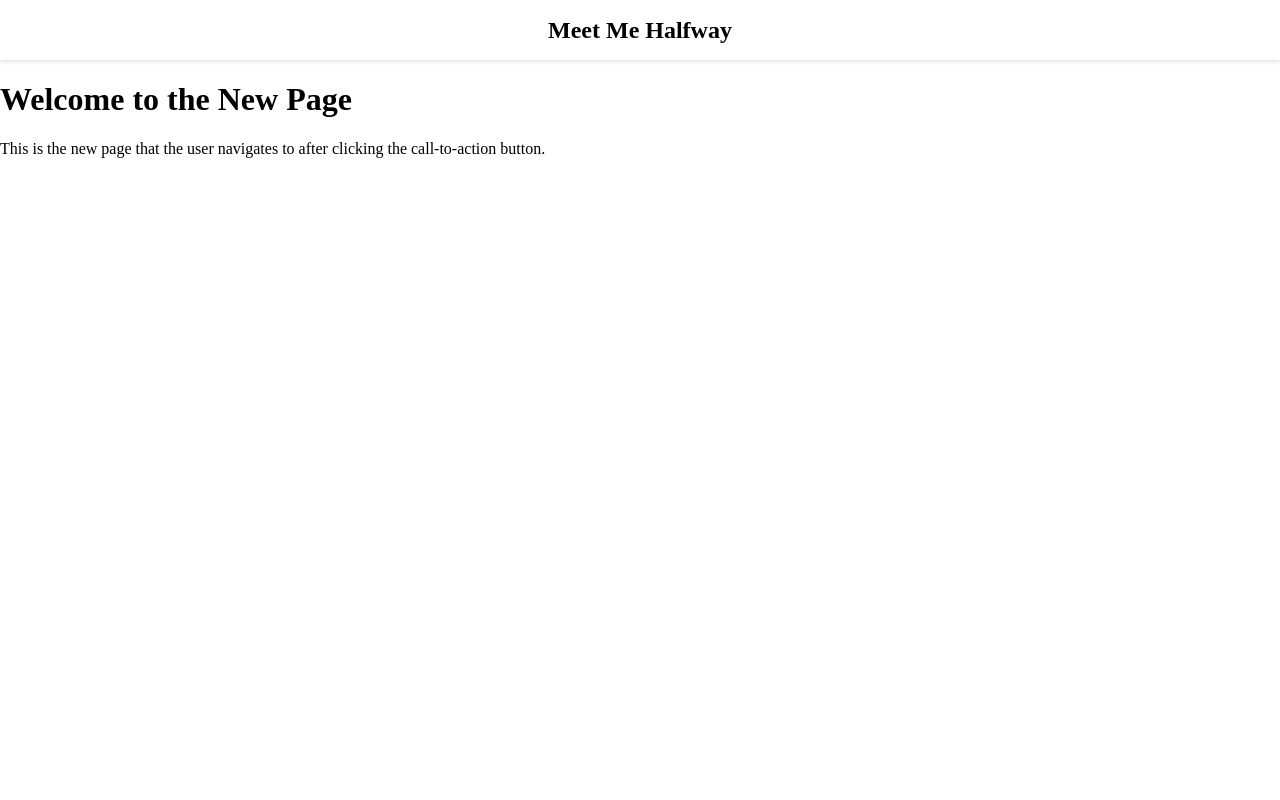
After one commit to thaneshp/meet-me-halfway, a Django app: page /app/search/ in a window 1280 px wide. The commit adds this page. Run offline with Django 4.2, Linux system fonts and the light colour scheme.

Commit message:
Adds nav and call-to-action to landing page

```diff
--- /dev/null
+++ b/app/templates/navbar.html
@@ -0,0 +1,5 @@
+<div class="navbar">
+    <div class="navbar-title">
+        <h1>Meet Me Halfway</h1>
+    </div>
+</div>
--- /dev/null
+++ b/app/templates/search.html
@@ -0,0 +1,18 @@
+<!DOCTYPE html>
+<html lang="en">
+{% load static %}
+<head>
+  <meta charset="UTF-8">
+  <meta name="viewport" content="width=device-width, initial-scale=1.0">
+  <title>New Page</title>
+  <link rel="stylesheet" href="{% static 'css/styles.css' %}">
+</head>
+<body>
+
+  {% include 'navbar.html' %}
+
+  <h1>Welcome to the New Page</h1>
+  <p>This is the new page that the user navigates to after clicking the call-to-action button.</p>
+
+</body>
+</html>
--- /dev/null
+++ b/app/templates/static/css/styles.css
@@ -0,0 +1,84 @@
+body::before {
+    content: '';
+    position: fixed;
+    top: 0;
+    left: 0;
+    width: 100%;
+    height: 100%;
+    background-image: var(--background-image-url);
+    background-size: cover;
+    background-position: center center;
+    background-repeat: no-repeat;
+    z-index: -2;
+}
+
+.blur-overlay {
+    position: fixed;
+    top: 0;
+    left: 0;
+    width: 100%;
+    height: 100%;
+    backdrop-filter: blur(4px);
+    z-index: -1;
+}
+
+body {
+    margin: 0;
+    padding: 0;
+    min-height: 100vh;
+}
+
+.navbar {
+    display: flex;
+    justify-content: center;
+    align-items: center;
+    background-color: #ffffff;
+    height: 60px;
+    box-shadow: 0 2px 4px 0 rgba(0, 0, 0, 0.1);
+}
+
+.navbar-title {
+    text-align: center;
+}
+
+.navbar-title h1 {
+    margin: 0;
+    font-size: 24px;
+}
+
+.box {
+    display: flex;
+    flex-direction: column;
+    justify-content: center;
+    align-items: center;
+    position: absolute;
+    top: 50%;
+    left: 50%;
+    transform: translate(-50%, -50%);
+    padding: 30px;
+    border-radius: 10px;
+    background-color: rgba(255, 255, 255, 0.9);
+    box-shadow: 0 4px 6px rgba(0, 0, 0, 0.1);
+    max-width: 80%;
+    text-align: center;
+}
+
+a.cta-btn {
+    display: inline-block;
+    background-color: #007BFF;
+    color: white;
+    text-decoration: none;
+    border: none;
+    border-radius: 5px;
+    padding: 10px 20px;
+    margin-top: 20px;
+    cursor: pointer;
+    text-transform: uppercase;
+    font-weight: bold;
+    transition: background-color 0.3s, color 0.3s;
+}
+
+a.cta-btn:hover {
+    background-color: #0056B3;
+    color: #ffffff;
+}
--- a/app/urls.py
+++ b/app/urls.py
@@ -3,5 +3,6 @@ from app import views
 
 # URLConf
 urlpatterns = [
-    path('hello/', views.say_hello)
+    path('hello/', views.say_hello, name="index"),
+    path('search/', views.search, name="search")
 ]
--- a/app/views.py
+++ b/app/views.py
@@ -2,4 +2,8 @@ from django.shortcuts import render
 from django.http import HttpResponse
 
 def say_hello(request):
-    return render(request, "index.html", {"name": "Mosh"})
+    return render(request, "index.html")
+
+
+def search(request):
+    return render(request, "search.html")
```
Also changed, not shown: app/templates/index.html (+10 -35 lines).
